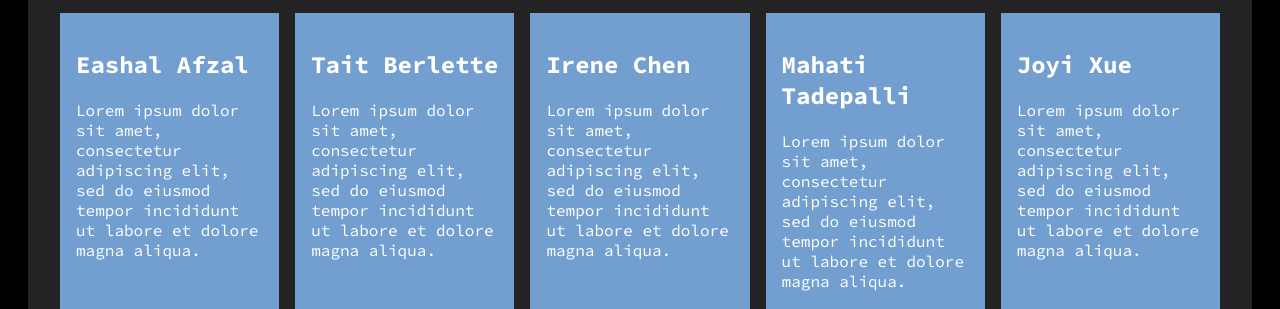
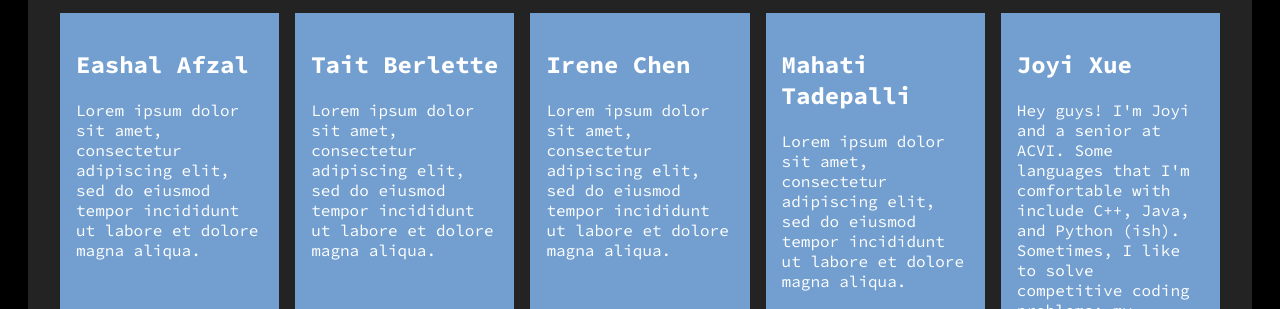
Before and after one commit to ac-squared/ac-squared-website, a website: page views/index.html in a window 1280 px wide. Shown: the part 643-952 px from the top of the page. Drawn offline with Linux system fonts and the light colour scheme; files that its build step writes are made by us from their sources; no server answers; files whose address does not match are found by name.

Commit message:
Add Joyi's about me!

```diff
--- a/views/index.html
+++ b/views/index.html
@@ -66,7 +66,7 @@
           </div>
           <div class="exec">
             <h2>Joyi Xue</h2>
-            <p>Lorem ipsum dolor sit amet, consectetur adipiscing elit, sed do eiusmod tempor incididunt ut labore et dolore magna aliqua.</p>
+            <p>Hey guys! I'm Joyi and a senior at ACVI. Some languages that I'm comfortable with include C++, Java, and Python (ish). Sometimes, I like to solve competitive coding problems; my favourite algorithm is BFS🫶 If you have any feedback for the club, we'd be happy to hear it! Welcome to AC^2</p>
           </div>
         </div>
       </div>
```
